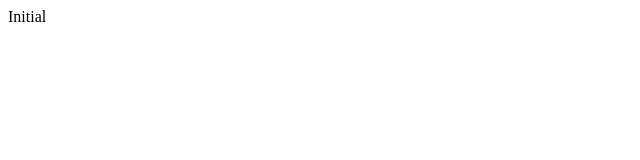
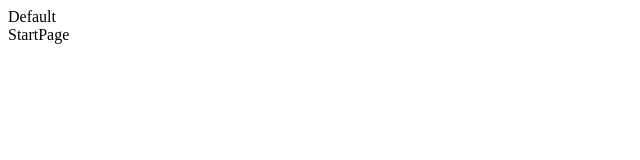
Before and after one commit to PoteeDev/potee-web, a Nuxt app: page / in a window 1280 px wide. Shown: the top 160 px of the page, without its empty margins (0-640 px from the left). Built offline with nearby package versions, Linux system fonts and the light colour scheme.

Commit message:
feat: add base pages and layout files

```diff
--- a/app.vue
+++ b/app.vue
@@ -1,5 +1,7 @@
 <template>
   <div>
-    Initial
+    <NuxtLayout>
+      <NuxtPage />
+    </NuxtLayout>
   </div>
 </template>
--- /dev/null
+++ b/layouts/default.vue
@@ -0,0 +1,11 @@
+<template>
+  <div>
+    <div>Default</div>
+    <slot />
+  </div>
+</template>
+<script lang="ts">
+export default defineComponent({});
+</script>
+<style>
+</style>
--- /dev/null
+++ b/layouts/empty.vue
@@ -0,0 +1,11 @@
+<template>
+  <div>
+    <div>Empty</div>
+    <slot />
+  </div>
+</template>
+<script>
+export default {
+  name: "empty",
+};
+</script>
--- /dev/null
+++ b/pages/index.vue
@@ -0,0 +1,10 @@
+<template>
+  <div>
+    StartPage
+  </div>
+</template>
+<script>
+export default {};
+</script>
+<style lang="">
+</style>
--- /dev/null
+++ b/pages/login.vue
@@ -0,0 +1,12 @@
+<template>
+  <div>Login</div>
+</template>
+<script>
+definePageMeta({
+  layout: "empty",
+});
+
+export default {};
+</script>
+<style lang="">
+</style>
--- /dev/null
+++ b/pages/profile/[id].vue
@@ -0,0 +1,6 @@
+<template>
+  <div>Profile {{ $route.params.id }}</div>
+</template>
+<script>
+export default {};
+</script>
--- /dev/null
+++ b/pages/scoreboard.vue
@@ -0,0 +1,8 @@
+<template>
+  <div>ScoreBoard</div>
+</template>
+<script>
+export default {};
+</script>
+<style lang="">
+</style>
```
